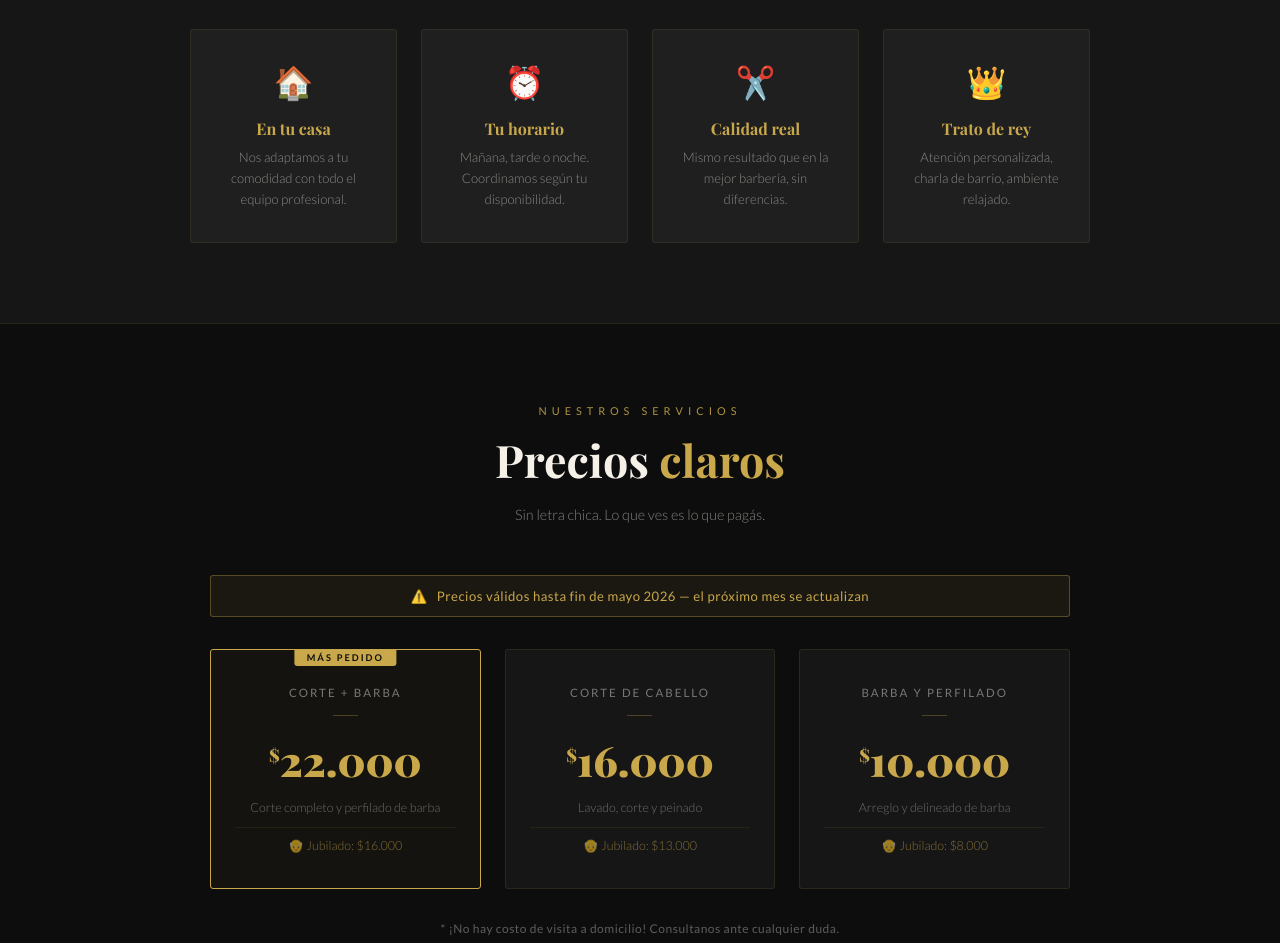
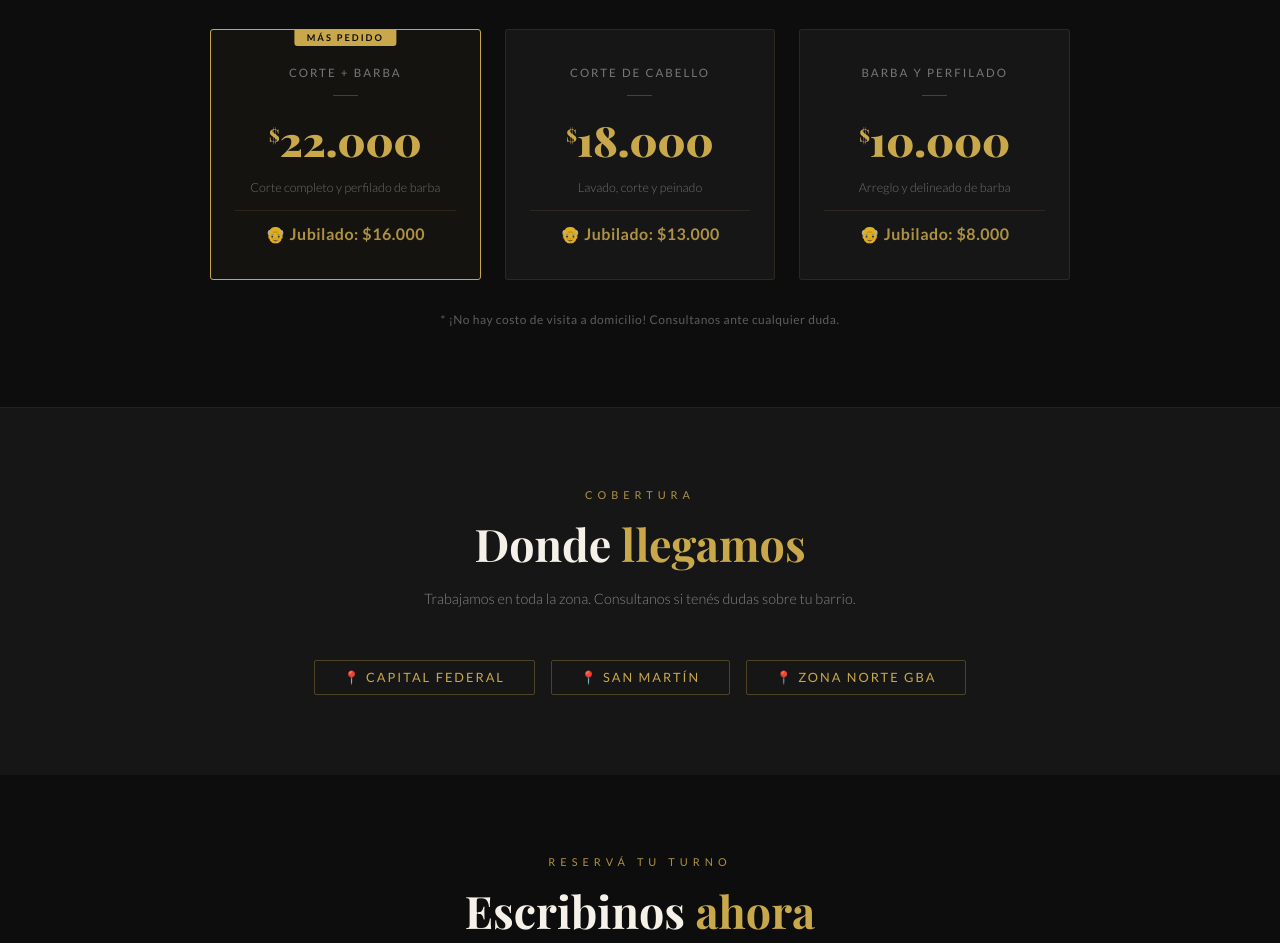
Before and after one commit to GabiGonzalez234/caracasbarberclub, a plain HTML site: page index.html in a window 1280 px wide. Shown: the part 1769-2712 px from the top of the page. Drawn offline with nearby package versions, Linux system fonts and the light colour scheme.

Commit message:
Add files via upload

```diff
--- a/index.html
+++ b/index.html
@@ -119,7 +119,7 @@
       <div class="pcard">
         <p class="psvc">Corte de cabello</p>
         <div class="pline"></div>
-        <div class="pamount"><span class="psym">$</span>16.000</div>
+        <div class="pamount"><span class="psym">$</span>18.000</div>
         <p class="pdesc">Lavado, corte y peinado</p>
         <p class="pjub">👴 Jubilado: $13.000</p>
       </div>
--- a/styles.css
+++ b/styles.css
@@ -124,8 +124,8 @@ nav {
 
 /* Logo — poné tu imagen en la misma carpeta que index.html y llamala "logo.png" */
 .logo-img {
-  width: 800px;
-  height: 800px;
+  width: 180px;
+  height: 180px;
   object-fit: contain;
   margin-bottom: 2rem;
   filter: drop-shadow(0 0 30px rgba(201, 168, 76, 0.35));
@@ -467,13 +467,14 @@ section {
 }
 
 .pjub {
-  margin-top: 0.6rem;
-  font-size: 0.78rem;
+  margin-top: 0.8rem;
+  font-size: 1rem;
   color: var(--gold);
-  opacity: 0.6;
-  font-weight: 300;
+  opacity: 0.85;
+  font-weight: 700;
   border-top: 1px solid rgba(201, 168, 76, 0.15);
-  padding-top: 0.6rem;
+  padding-top: 0.8rem;
+  letter-spacing: 0.5px;
 }
 
 .price-note {
```
